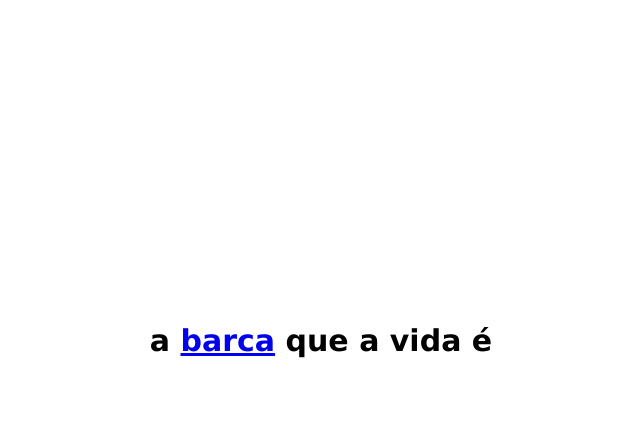
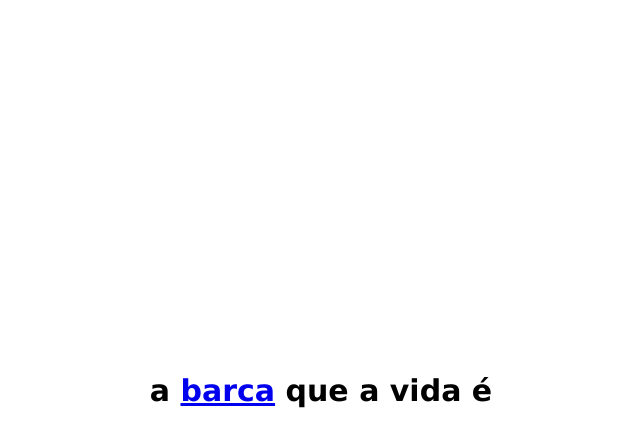
Before and after one commit to sofiataipa/a-barca, a plain HTML site: page forking html/page2.html in a window 1280 px wide. Shown: the part 5-452 px from the top of the page, without its empty margins (319-959 px from the left). Drawn offline with Linux system fonts and the light colour scheme.

Commit message:
css lower padding

```diff
--- a/css/style.css
+++ b/css/style.css
@@ -24,7 +24,7 @@ textPath a
     width: 800px;
     margin: 0 auto;
     text-align: center;
-    padding-top: 300px;
+    padding-top: 350px;
 }
 
 .higher
```
